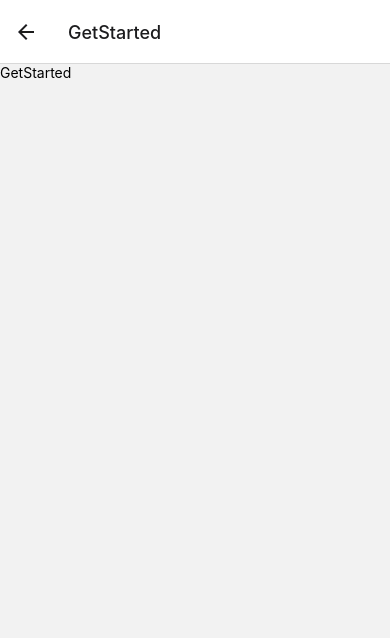
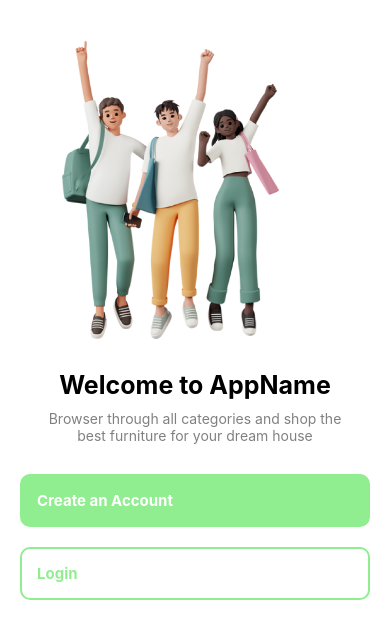
Before and after one commit to Kingcedru/Furniture-App-Native, a React Native app: screen /GetStarted in a window 390 px wide. Shown: the top 638 px of the page. Built offline with nearby package versions, Linux system fonts and the light colour scheme.

Commit message:
created getstarted page

```diff
--- a/App.js
+++ b/App.js
@@ -14,7 +14,11 @@ export default function App() {
           component={WelcomePage}
           options={{ headerShown: false }}
         />
-        <Stack.Screen name="GetStarted" component={GetStarted} />
+        <Stack.Screen
+          name="GetStarted"
+          component={GetStarted}
+          options={{ headerShown: false }}
+        />
       </Stack.Navigator>
     </NavigationContainer>
   );
--- /dev/null
+++ b/components/ButtonComponent.jsx
@@ -0,0 +1,35 @@
+import { View, Text, StyleSheet, Pressable } from "react-native";
+import React from "react";
+
+export default function ButtonComponent({ text, color, textColor }) {
+  return (
+    <View>
+      <Pressable
+        style={{
+          backgroundColor: color,
+          borderWidth: 2,
+          borderColor: "lightgreen",
+          display: "flex",
+          borderStyle: "solid",
+          borderRadius: 10,
+        }}
+      >
+        <Text
+          style={{
+            color: textColor,
+            fontSize: 15,
+            fontWeight: "bold",
+            padding: 15,
+            display: "flex",
+            textAlign: "center",
+          }}
+        >
+          {text}
+        </Text>
+      </Pressable>
+    </View>
+  );
+}
+const styles = StyleSheet.create({
+  button: {},
+});
--- a/pages/GetStarted.jsx
+++ b/pages/GetStarted.jsx
@@ -1,10 +1,62 @@
-import { View, Text } from "react-native";
+import { View, Text, Image, StyleSheet } from "react-native";
 import React from "react";
+import ButtonComponent from "../components/ButtonComponent";
 
 export default function GetStarted() {
   return (
-    <View>
-      <Text>GetStarted</Text>
+    <View style={styles.container}>
+      <Image
+        source={require("../assets/boysandgirls.png")}
+        style={styles.image}
+      />
+      <View style={styles.text}>
+        <Text style={styles.title}>Welcome to AppName</Text>
+        <Text style={styles.paragraph}>
+          Browser through all categories and shop the best furniture for your
+          dream house
+        </Text>
+      </View>
+      <View style={styles.buttons}>
+        <ButtonComponent
+          text="Create an Account"
+          color="lightgreen"
+          textColor="white"
+        />
+        <ButtonComponent text="Login" color="white" textColor="lightgreen" />
+      </View>
     </View>
   );
 }
+
+const styles = StyleSheet.create({
+  container: {
+    flex: 1,
+    paddingHorizontal: 20,
+    paddingVertical: 40,
+    backgroundColor: "white",
+  },
+  image: {
+    width: 300,
+    height: 300,
+    resizeMode: "contain",
+  },
+  title: {
+    fontSize: 25,
+    fontWeight: "bold",
+    textAlign: "center",
+  },
+  paragraph: {
+    color: "gray",
+    textAlign: "center",
+  },
+  text: {
+    display: "flex",
+    gap: 10,
+    paddingHorizontal: 23,
+    marginVertical: 30,
+  },
+  buttons: {
+    display: "flex",
+    gap: 20,
+  },
+});
--- a/pages/WelcomePage.jsx
+++ b/pages/WelcomePage.jsx
@@ -33,7 +33,7 @@ export default function WelcomePage({ navigation }) {
 }
 const styles = StyleSheet.create({
   container: {
-    backgroundColor: "#fff",
+    backgroundColor: "white",
   },
   textButton: {
     display: "flex",
```
Also changed, not shown: assets/boys and girls.svg (deleted), assets/boysandgirls.png (added).
